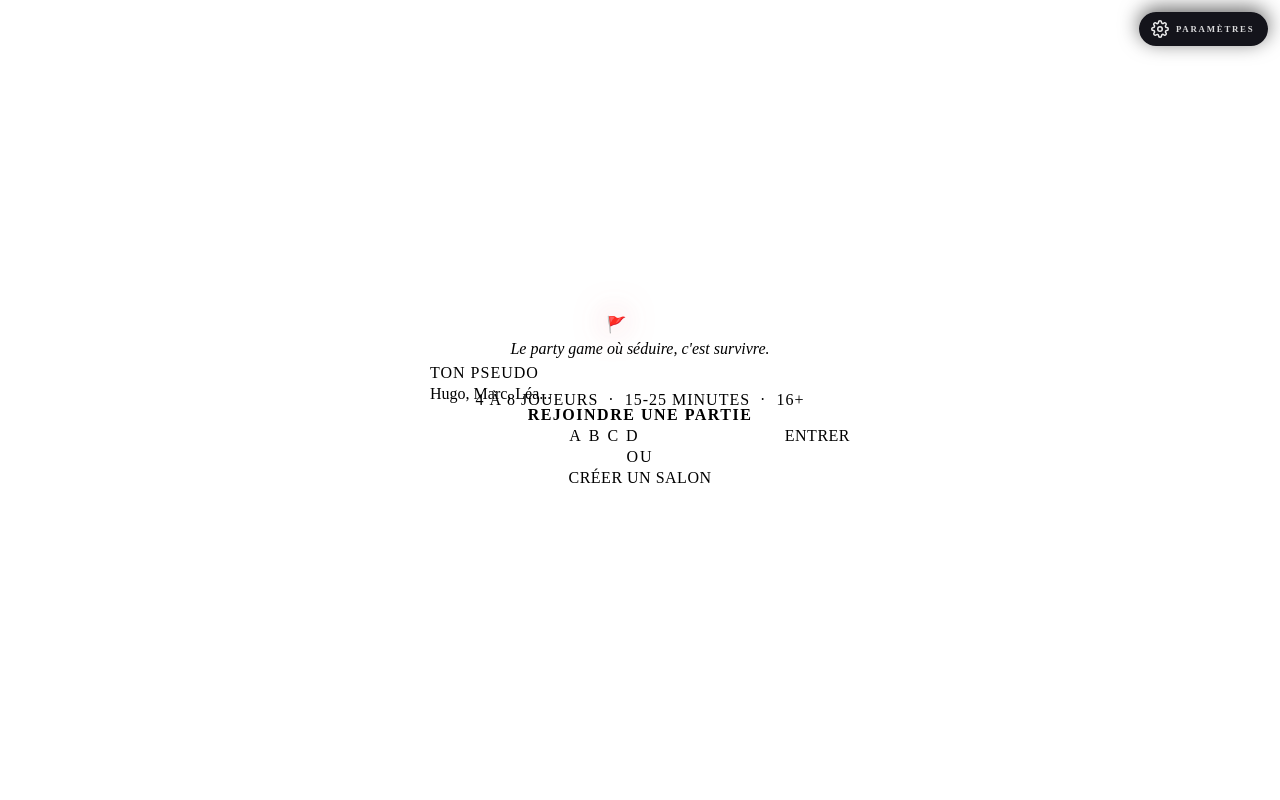
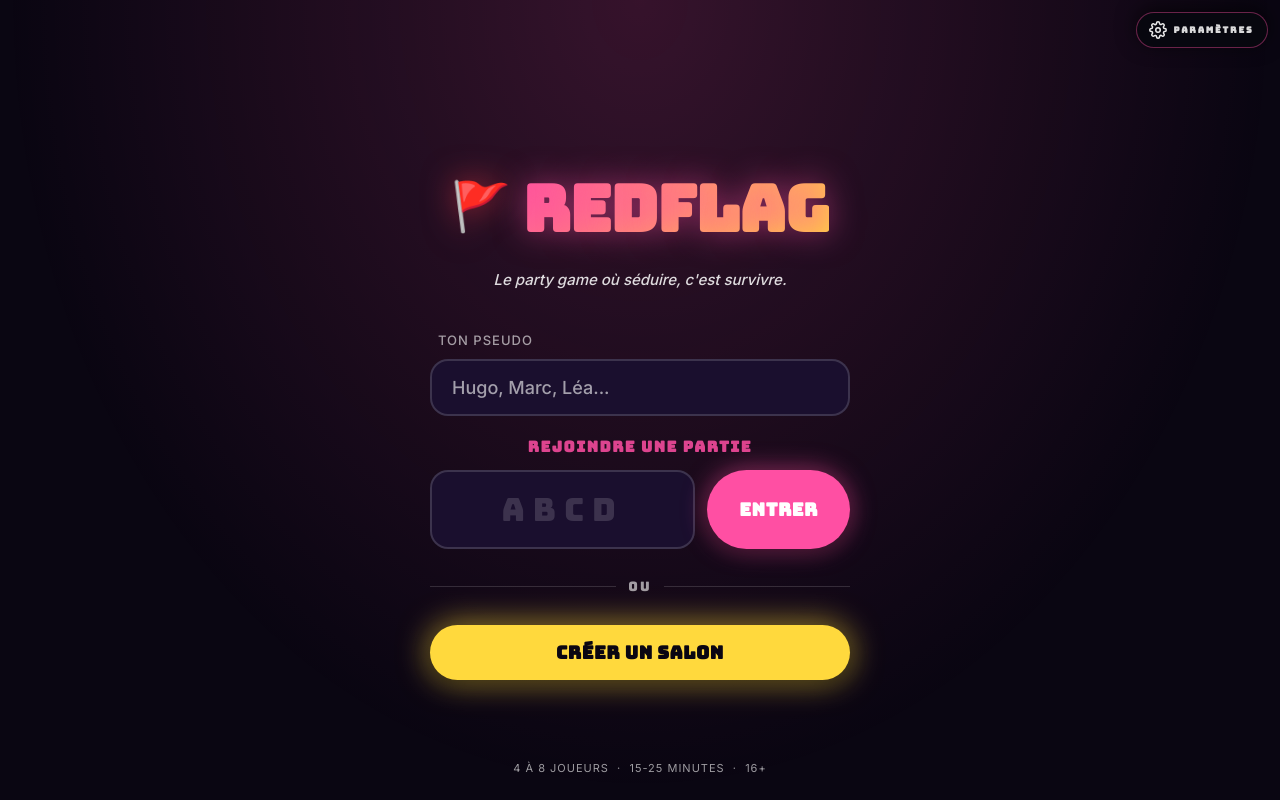
Before and after one commit to Infinity974/redflag, a plain HTML site: page index.html in a window 1280 px wide. Drawn offline with Linux system fonts and the light colour scheme.

Commit message:
Update index.html

```diff
--- a/index.html
+++ b/index.html
@@ -10,8 +10,8 @@
   <link rel="preconnect" href="https://fonts.gstatic.com" crossorigin>
   <link href="https://fonts.googleapis.com/css2?family=Bungee&family=Inter:wght@400;500;700;900&display=swap" rel="stylesheet">
 
-  <link rel="stylesheet" href="css/_variables.css">
-  <link rel="stylesheet" href="css/_animations.css">
+  <link rel="stylesheet" href="css/variables.css">
+  <link rel="stylesheet" href="css/animations.css">
   <link rel="stylesheet" href="css/base.css">
   <link rel="stylesheet" href="css/home.css">
   <link rel="stylesheet" href="css/lobby.css">
```
